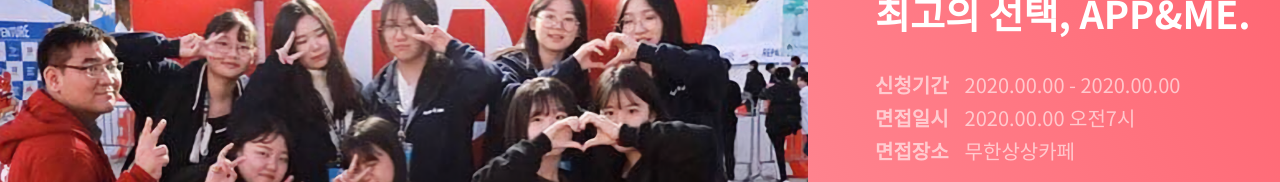
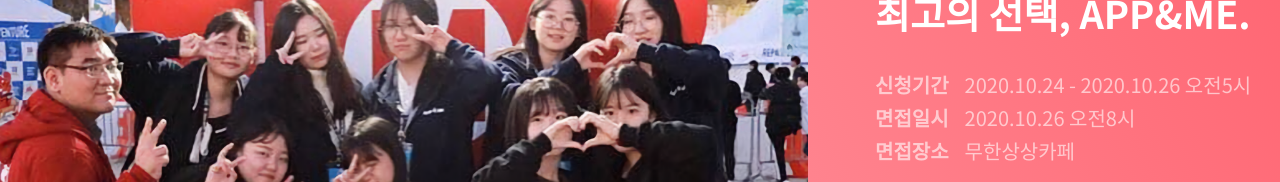
Before and after one commit to Sookhee/AppandMe-Website2020, a React (Create React App) app in the folder client/: page / in a window 1280 px wide. Shown: the part 281-463 px from the top of the page. Built offline with nearby package versions, Linux system fonts and the light colour scheme.

Commit message:
정보 수정

```diff
--- a/client/src/container/About/About.js
+++ b/client/src/container/About/About.js
@@ -11,8 +11,8 @@
                         <div className="image"></div>
                         <div className="wrap-content">
                             <div className="title">USER에서 MAKER로<br/>거듭나고자 하는 당신을 위한<br/>최고의 선택, APP&ME.</div>
-                            <div className="li"><span>신청기간</span>2020.00.00 - 2020.00.00</div>
-                            <div className="li"><span>면접일시</span>2020.00.00 오전7시</div>
+                            <div className="li"><span>신청기간</span>2020.10.24 - 2020.10.26 오전5시</div>
+                            <div className="li"><span>면접일시</span>2020.10.26 오전8시</div>
                             <div className="li"><span>면접장소</span>무한상상카페</div>
                             <NavLink to="/apply"><div className="apply"></div></NavLink>
                         </div>
--- a/client/src/container/Footer/Footer.js
+++ b/client/src/container/Footer/Footer.js
@@ -8,13 +8,13 @@
                 <div className="wrap-contact">
                     <div className="contact">
                         <div className="title">CONTACT</div>
-                        <div>010-4564-4565</div>
-                        <div>s2019s26@e-mirim.hs.kr</div>
+                        <div>010-4799-6081</div>
+                        <div>s2019s15@e-mirim.hs.kr</div>
                     </div>
                     <div className="contact">
                         <div className="title">CONTACT</div>
-                        <div>010-4564-4565</div>
-                        <div>s2019s26@e-mirim.hs.kr</div>
+                        <div>010-9921-4459</div>
+                        <div>s2019s39@e-mirim.hs.kr</div>
                     </div>
                 </div>
                 <a href="https://www.facebook.com/APPandME2012" target="blank"><div className="facebook"></div></a>
```
